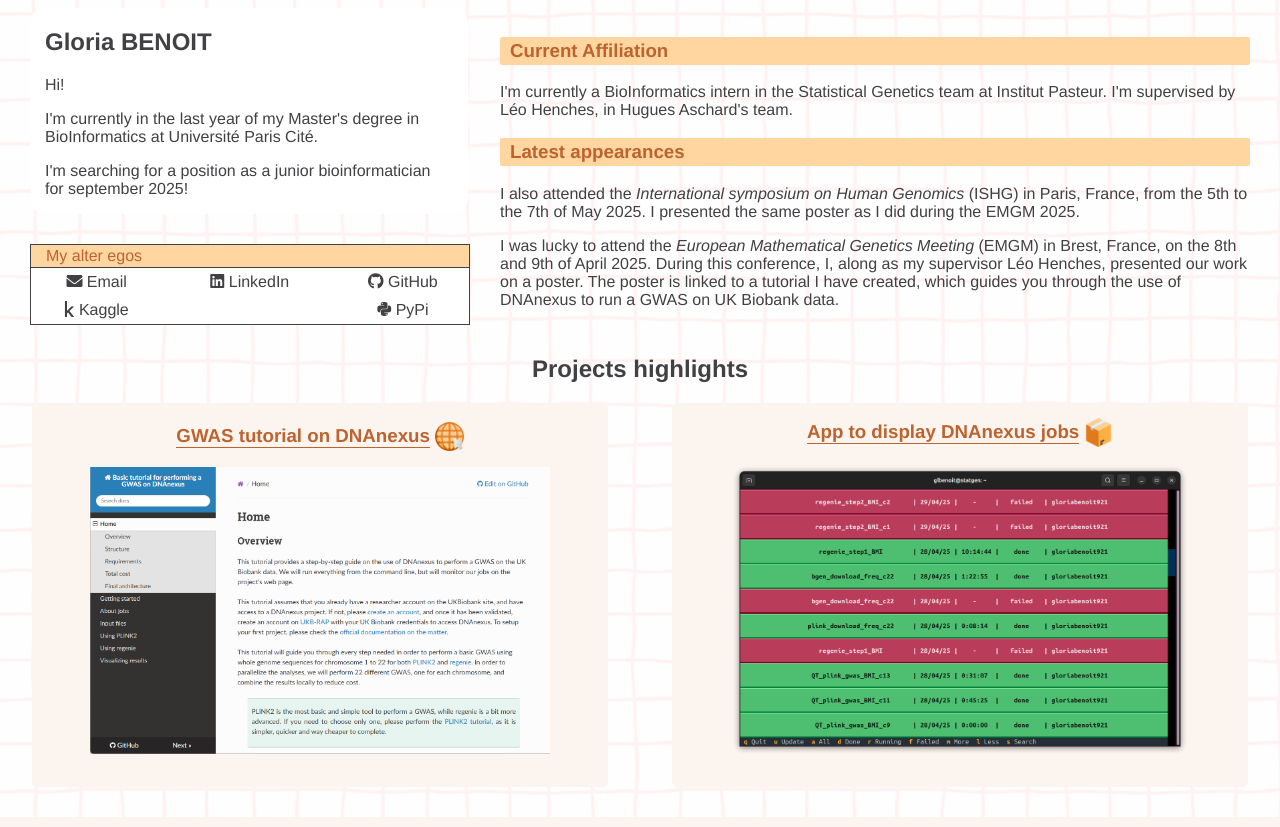
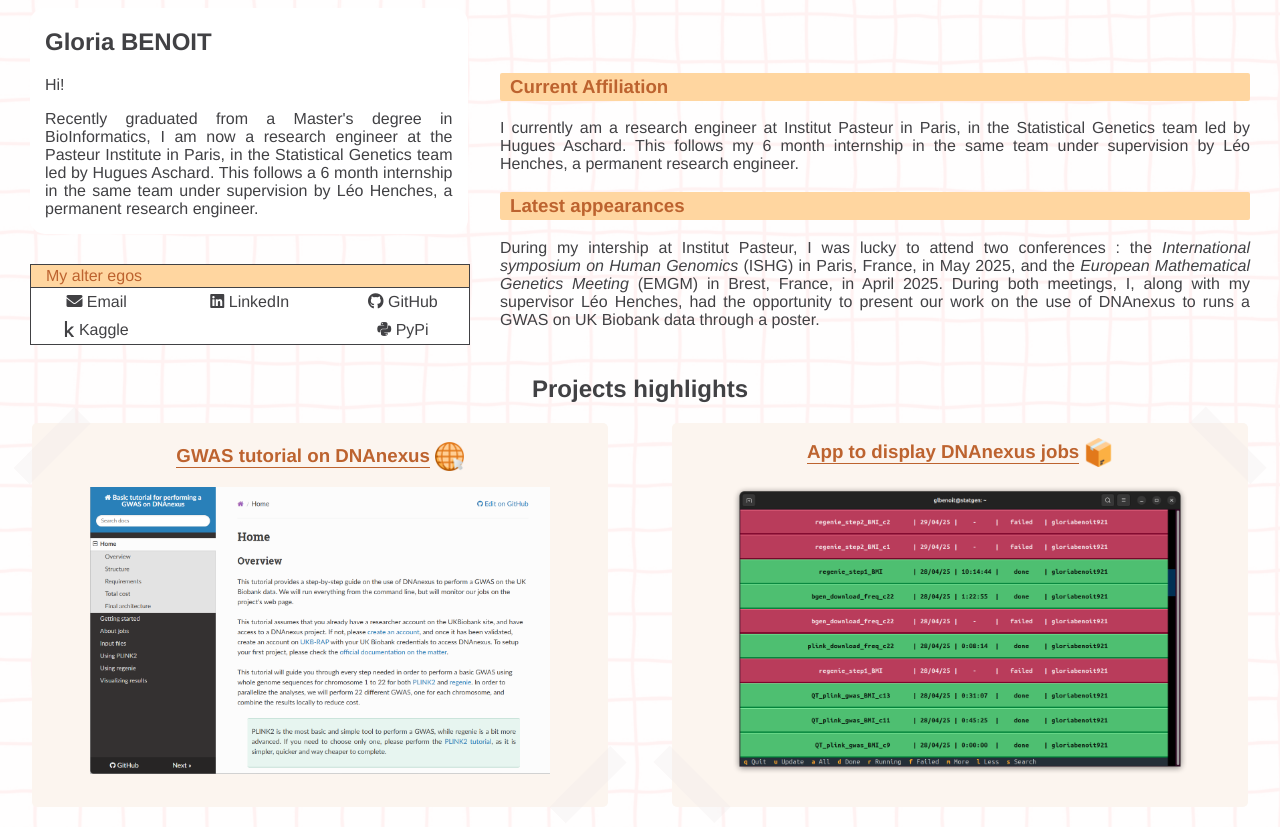
Before and after one commit to gloriabenoit/gloriabenoit.github.io, a plain HTML site: page index.html in a window 1280 px wide. Shown: the part 337-1164 px from the top of the page. Drawn offline with Linux system fonts and the light colour scheme.

Commit message:
update page

```diff
--- a/index.html
+++ b/index.html
@@ -17,8 +17,10 @@
                         <div class="main-description">
                             <h1> Gloria BENOIT </h1>
                             <p> Hi! </p>
-                            <p> I'm currently in the last year of my Master's degree in BioInformatics at Université Paris Cité. </p>
-                            <p> I'm searching for a position as a junior bioinformatician for september 2025! </p>
+                            <p>
+                                Recently graduated from a Master's degree in BioInformatics, I am now a research engineer at the Pasteur Institute in Paris, in the Statistical Genetics team led by Hugues Aschard.
+                                This follows a 6 month internship in the same team under supervision by Léo Henches, a permanent research engineer.
+                            </p>
                         </div>
                     </div>
                     <div class="main-contact">
@@ -46,14 +48,17 @@
                 </div>
                 <div class="main-right">
                     <h3>Current Affiliation</h3>
-                    <p>I'm currently a BioInformatics intern in the Statistical Genetics team at Institut Pasteur. I'm supervised by Léo Henches, in Hugues Aschard's team.</p>
+                    <p>
+                        I currently am a research engineer at Institut Pasteur in Paris, in the Statistical Genetics team led by Hugues Aschard.
+                        This follows my 6 month internship in the same team under supervision by Léo Henches, a permanent research engineer.
+                    </p>
                     <h3>Latest appearances</h3>
-                    <p> I also attended the <i>International symposium on Human Genomics</i> (ISHG) in Paris, France, from the 5th to the 7th of May 2025.
-                        I presented the same poster as I did during the EMGM 2025.
-                    </p>
-                    <p>I was lucky to attend the <i>European Mathematical Genetics Meeting</i> (EMGM) in Brest, France, on the 8th and 9th of April 2025.
-                        During this conference, I, along as my supervisor Léo Henches, presented our work on a poster.
-                        The poster is linked to a tutorial I have created, which guides you through the use of DNAnexus to run a GWAS on UK Biobank data.
+                    <p>
+                        During my intership at Institut Pasteur, I was lucky to attend two conferences :
+                        the <i>International symposium on Human Genomics</i> (ISHG) in Paris, France, in May 2025, and
+                        the <i>European Mathematical Genetics Meeting</i> (EMGM) in Brest, France, in April 2025.
+                        During both meetings, I, along with my supervisor Léo Henches, had the opportunity to present our work on
+                        the use of DNAnexus to runs a GWAS on UK Biobank data through a poster.
                     </p>
                 </div>
 
@@ -65,6 +70,8 @@
                 <div class="project">
                     <!-- project Entry -->
                     <a href="https://gloriabenoit.github.io/DNAnexus-GWAS/" class="project-entry" target="_blank">
+                        <div class="tape toplefttape"></div>
+                        <div class="tape bottomrighttape"></div>
                         <div class="project-title">
                             <h3>GWAS tutorial on DNAnexus</h3>
                             <img src="img/website.png" alt="Website" class="icon">
@@ -74,6 +81,8 @@
 
                     <!-- project Entry -->
                     <a href="https://pypi.org/project/dxlog/" class="project-entry" target="_blank">
+                        <div class="tape toprighttape"></div>
+                        <div class="tape bottomlefttape"></div>
                         <div class="project-title">
                             <h3>App to display DNAnexus jobs</h3>
                             <img src="img/package.png" alt="Package" class="icon">
--- a/style.css
+++ b/style.css
@@ -9,6 +9,42 @@ body {
   padding: 0;
 }
 
+p {
+  text-align: justify;
+}
+
+/* SCOTCH TAPE */
+
+.tape {
+    position: absolute;
+    width: 15%;
+    height: 6%;
+    background-color: hsla(0, 17%, 92%, 0.3);
+}
+
+.toplefttape{
+	top: 3%;
+	left: -4%;
+  transform: rotate(-45deg);
+}
+
+.bottomrighttape{
+	bottom: 3%;
+	right: -4%;
+  transform: rotate(-45deg);
+}
+
+.toprighttape{
+	top: 3%;
+	right: -4%;
+  transform: rotate(45deg);
+}
+
+.bottomlefttape{
+	bottom: 3%;
+	left: -4%;
+  transform: rotate(45deg);
+}
 
 /* MAIN */
 .main-section {
@@ -124,6 +160,11 @@ body {
   padding-bottom: 30px;
   border-radius: 5px;
   text-decoration: none;
+  position: relative;
+}
+
+.project-entry h3 {
+  border-bottom: solid 1px #bd632f;
 }
 
 .project-entry:hover {
@@ -131,10 +172,9 @@ body {
   transform: scale(1.01);
 }
 
-.project-entry h3 {
-  border-bottom: solid 1px #bd632f;
+.project-entry:hover .tape{
+  display: none;
 }
-
 
 /* EXPERIENCES */
 .experience-section {
```
